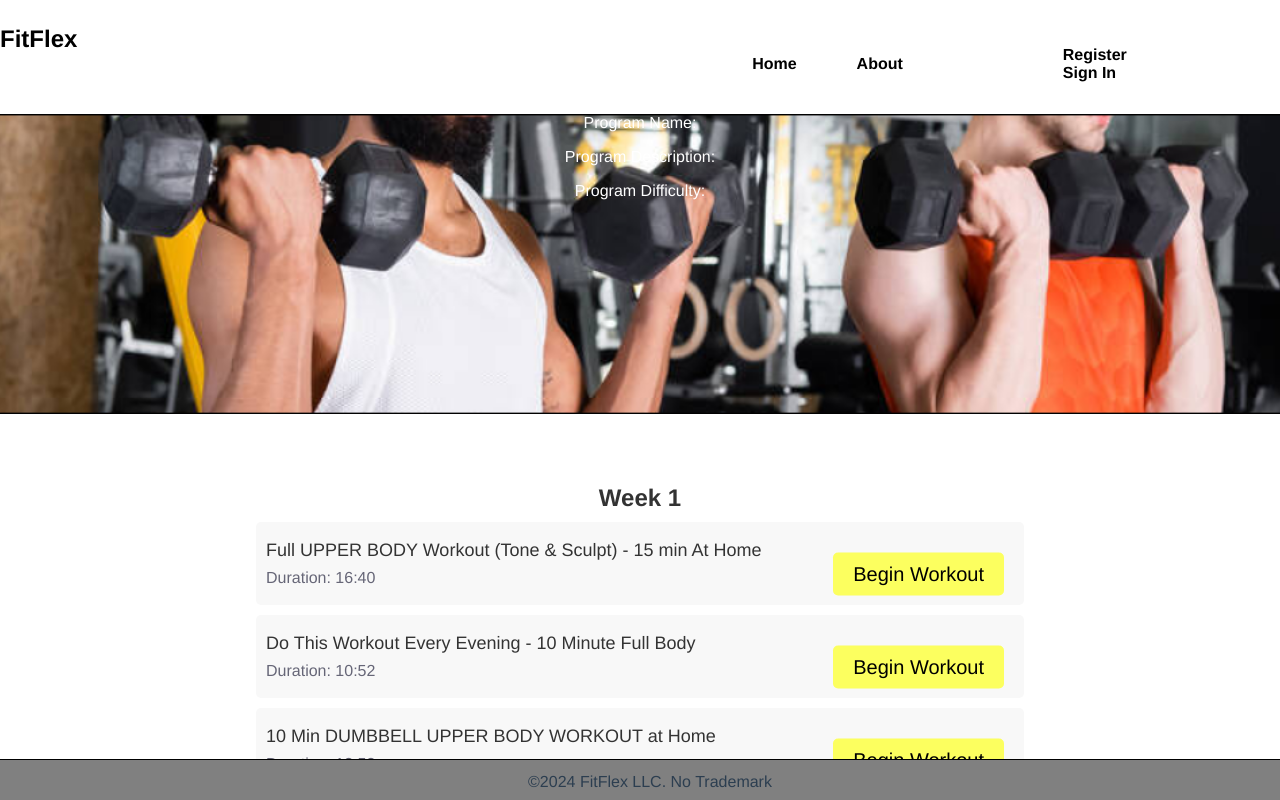
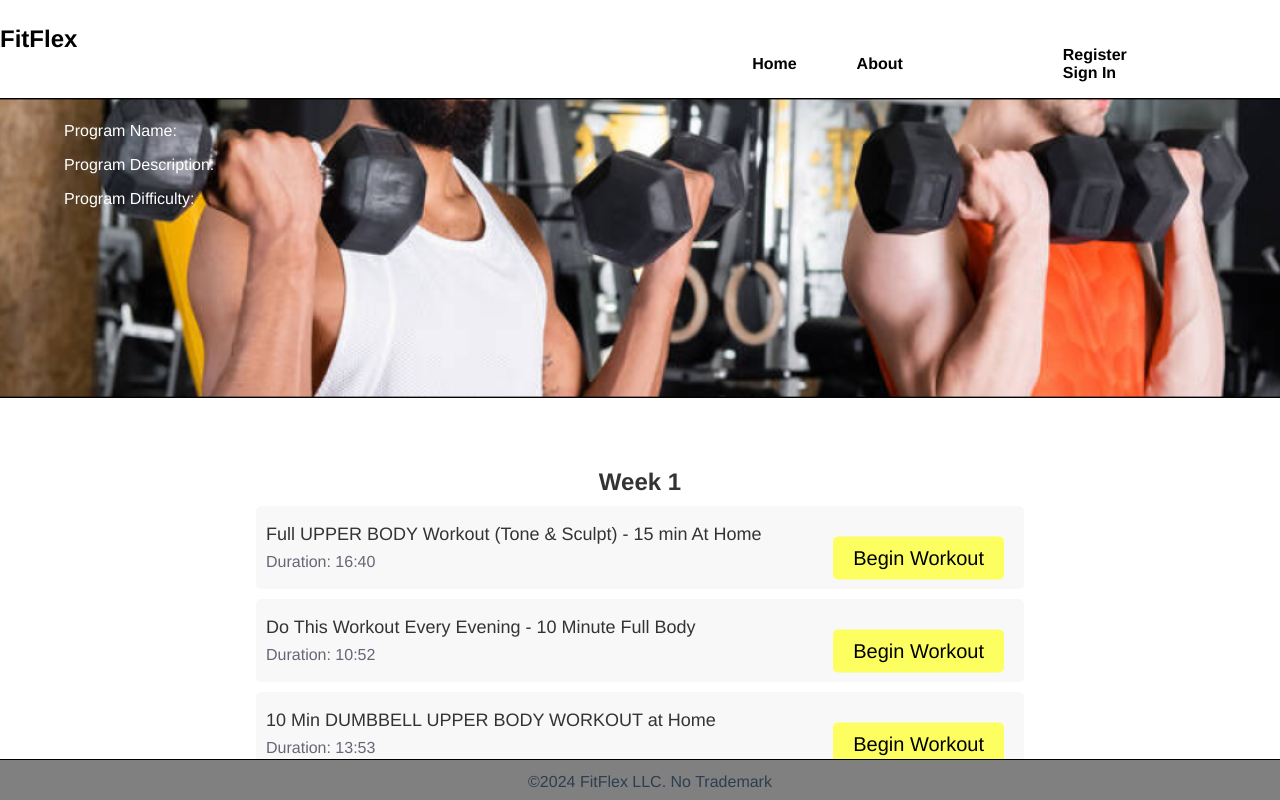
Before and after one commit to 3choz/Fitflex-Frontend, a Vue app: page /programs in a window 1280 px wide. Shown: the top 800 px of the page. Built offline with nearby package versions, Linux system fonts and the light colour scheme.

Commit message:
Testing Program

```diff
--- a/src/assets/styles.css
+++ b/src/assets/styles.css
@@ -159,4 +159,7 @@ body {
 .program-information
 {
   color: white;
+  text-align: left;
+  padding-left: 5vw;
+  padding-top: 1vh;
 }
--- a/src/views/Login.vue
+++ b/src/views/Login.vue
@@ -34,6 +34,8 @@
 import { loginUser, getUser } from "@/utils/api/UserApiUtil";
 import { saveUserToSession } from '@/utils/session/SessionUtils';
 import { mapActions } from 'vuex';
+import { getUserAssignedProgram } from '@/utils/session/ProgramsApiUtil';
+import { ProgramModel } from "@/models/ProgramModel";
 
 export default {
   name: 'Login',
@@ -54,6 +56,8 @@ export default {
           const userModel = await getUser(this.username);
           console.log(userModel.toString());
 
+          program = getUserAssignedProgram(userModel)
+
           saveUserToSession(userModel, this.userSignIn);
         }
       }
```
